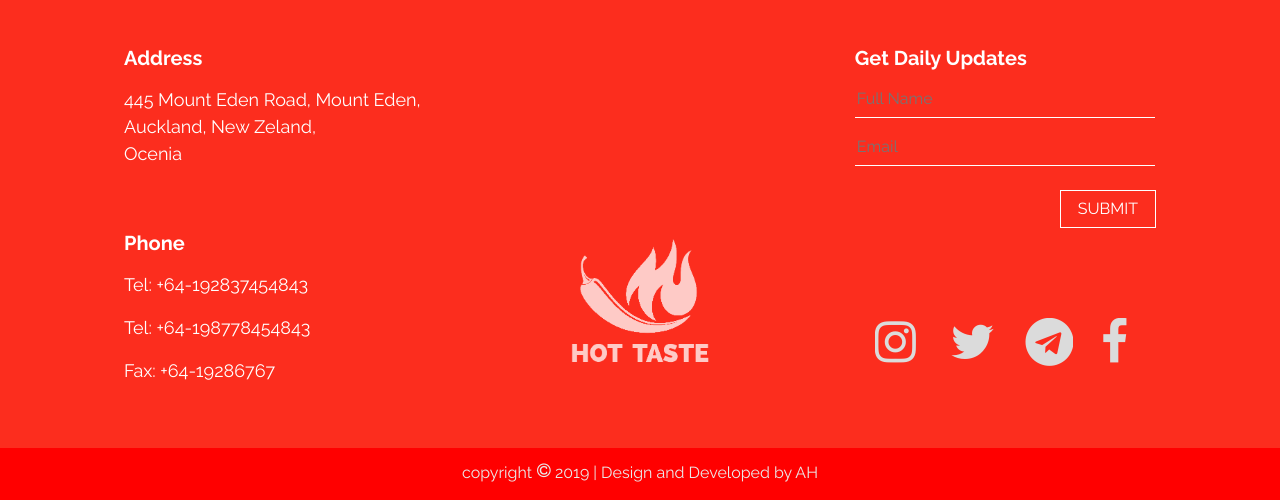
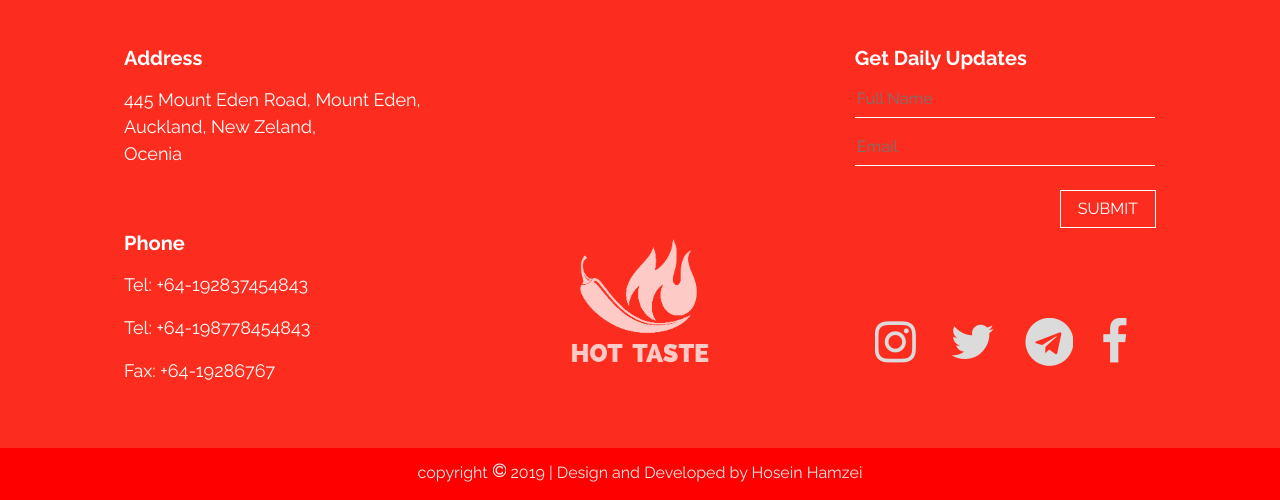
Before and after one commit to hoseinhamzei/HOT-TASTE, a plain HTML site: page index.html in a window 1280 px wide. Shown: the part 4068-4568 px from the top of the page. Drawn offline with nearby package versions, Linux system fonts and the light colour scheme; a web font is replaced by a local one.

Commit message:
Update index.html

```diff
--- a/index.html
+++ b/index.html
@@ -307,7 +307,7 @@
           </div>
 
           <div class="copyright">
-              <p>copyright<i class="fa fa-copyright"></i> 2019 | Design and Developed by AH</p>
+              <p>copyright<i class="fa fa-copyright"></i> 2019 | Design and Developed by Hosein Hamzei</p>
           </div>
       </footer>
 
```
